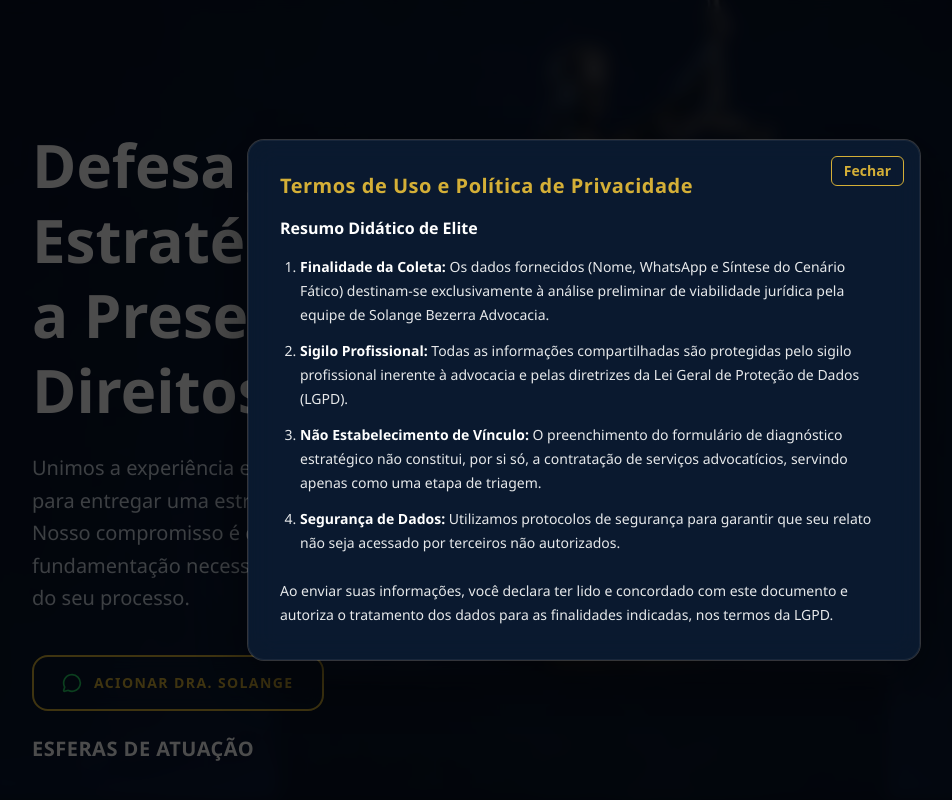
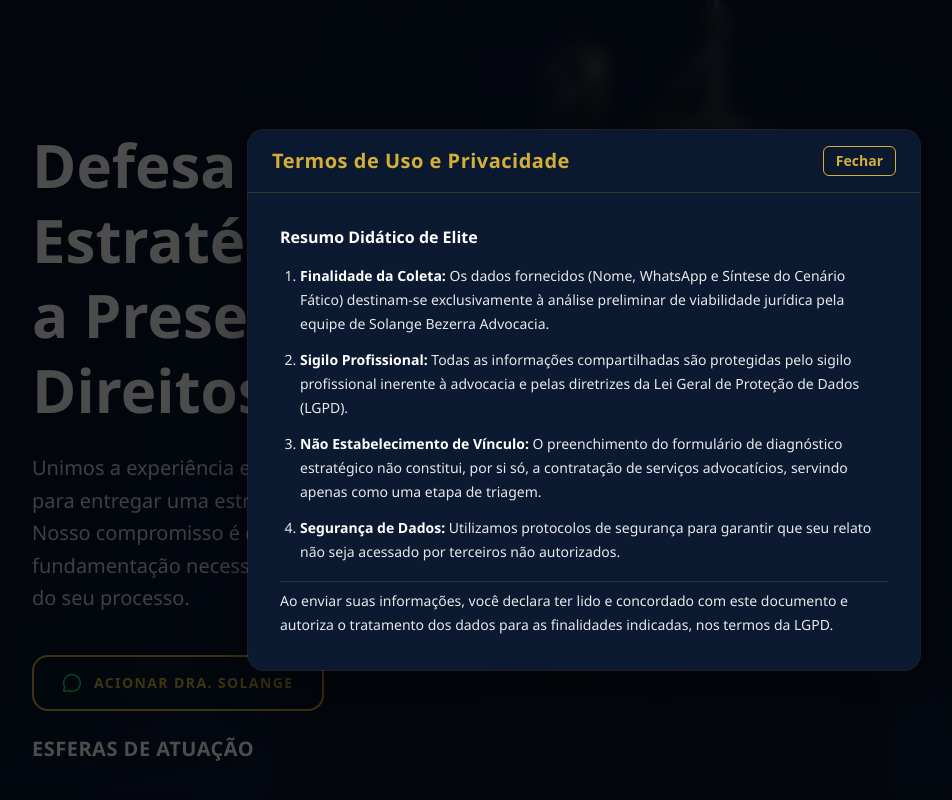
Before and after one commit to vanharelli/Solange-bezerra-advocacia, a React (Vite) app: page / in a window 1280 px wide. Both pictures are taken after a click on the button "Termos de Uso e Privacidade". Shown: the top 800 px of the page, without its empty margins (56-1008 px from the left). Built offline with nearby package versions, Linux system fonts and the light colour scheme.

Commit message:
style-hide-terms-scrollbar

```diff
--- a/src/screens/LandingElite.tsx
+++ b/src/screens/LandingElite.tsx
@@ -589,7 +589,7 @@ export function LandingElite() {
         {isTermsOpen && (
           <div
             ref={termsModalRef}
-            className="fixed inset-0 z-50 flex items-center justify-center bg-black/70"
+            className="fixed inset-0 z-50 flex items-center justify-center bg-black/70 p-4"
             role="dialog"
             aria-modal="true"
             aria-labelledby="termos-title"
@@ -597,23 +597,27 @@ export function LandingElite() {
           >
             <div
               ref={termsPanelRef}
-              className="relative mx-4 w-full max-w-2xl rounded-2xl bg-[#0B1A30] text-white shadow-[0_20px_60px_rgba(0,0,0,0.5)] ring-1 ring-white/10"
+              className="relative w-full max-w-2xl rounded-2xl bg-[#0B1A30] text-white shadow-[0_20px_60px_rgba(0,0,0,0.5)] ring-1 ring-white/10 flex flex-col max-h-[90vh]"
               onClick={(e) => e.stopPropagation()}
             >
-              <button
-                onClick={() => setIsTermsOpen(false)}
-                aria-label="Fechar"
-                className="absolute right-4 top-4 z-20 rounded-md border border-[#D4AF37] px-3 py-1 text-sm font-semibold text-[#D4AF37] transition-colors hover:bg-[#D4AF37] hover:text-[#0B1A30]"
-              >
-                Fechar
-              </button>
-              <div className="relative z-0 px-6 py-8 sm:px-8 rounded-2xl bg-[#0B1A30]/35 backdrop-blur-md ring-1 ring-white/10">
-                <div className="pointer-events-none absolute inset-0 z-0 rounded-2xl shadow-[inset_0_0_0_1px_rgba(255,255,255,0.06)]"></div>
-                <h2 id="termos-title" className="text-xl font-bold tracking-wide text-[#D4AF37]">
-                  Termos de Uso e Política de Privacidade
+              {/* Header Fixo */}
+              <div className="flex items-center justify-between border-b border-[#D4AF37]/20 bg-[#0B1A30]/95 px-6 py-4 backdrop-blur-md rounded-t-2xl z-10 shrink-0">
+                <h2 id="termos-title" className="text-lg sm:text-xl font-bold tracking-wide text-[#D4AF37]">
+                  Termos de Uso e Privacidade
                 </h2>
-                <div className="mt-4 space-y-4 text-sm leading-6 text-white/90">
-                  <h3 className="mt-2 text-base font-semibold text-white">Resumo Didático de Elite</h3>
+                <button
+                  onClick={() => setIsTermsOpen(false)}
+                  aria-label="Fechar"
+                  className="rounded-md border border-[#D4AF37] px-3 py-1 text-xs sm:text-sm font-semibold text-[#D4AF37] transition-colors hover:bg-[#D4AF37] hover:text-[#0B1A30]"
+                >
+                  Fechar
+                </button>
+              </div>
+
+              {/* Conteúdo com Scroll */}
+              <div className="overflow-y-auto p-6 sm:p-8 [&::-webkit-scrollbar]:hidden [-ms-overflow-style:none] [scrollbar-width:none]">
+                <div className="relative z-0 space-y-4 text-sm leading-6 text-white/90">
+                  <h3 className="text-base font-semibold text-white">Resumo Didático de Elite</h3>
                   <ol className="list-decimal space-y-3 pl-5">
                     <li>
                       <span className="font-semibold text-white">Finalidade da Coleta:</span> Os dados fornecidos
@@ -635,7 +639,7 @@ export function LandingElite() {
                       segurança para garantir que seu relato não seja acessado por terceiros não autorizados.
                     </li>
                   </ol>
-                  <p className="pt-2">
+                  <p className="pt-2 border-t border-white/10 mt-4">
                     Ao enviar suas informações, você declara ter lido e concordado com este documento e autoriza o
                     tratamento dos dados para as finalidades indicadas, nos termos da LGPD.
                   </p>
```
